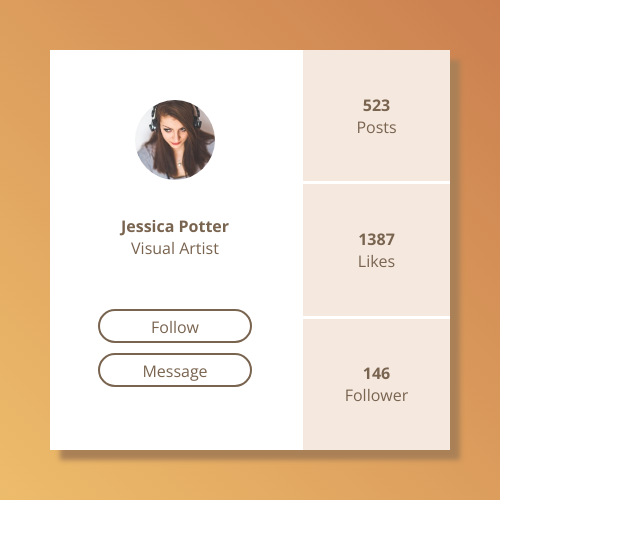
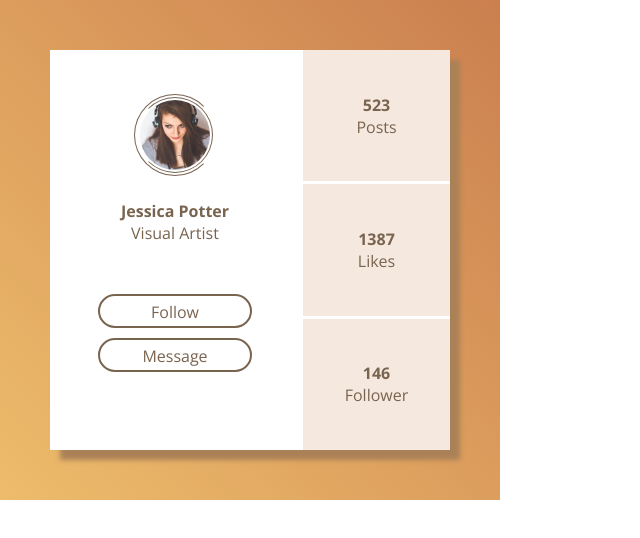
Before and after one commit to sandracastesp/practica-transicion-animacion-css, a plain HTML site: page index.html in a window 1280 px wide. Shown: the whole page, without its empty margins (0-640 px from the left). Drawn offline with nearby package versions, Linux system fonts and the light colour scheme.

Commit message:
ft concluyó animaciones/transiciones en imagen de perfil de la plantilla que elegí replicar

```diff
--- a/animacion.css
+++ b/animacion.css
@@ -48,6 +48,57 @@ img {
     margin-top: 30px;
 }
 
+.animacion-img {
+    position: relative;
+    width: 70px;
+    height: 70px;
+}
+
+img{
+  width:70px;
+  height:70px;
+  display: block;
+  border-radius: 50%;
+}
+
+.circulo-1 {
+        position: absolute;
+        box-sizing: border-box;
+        width: 76px;
+        height: 76px;
+        top: -3px;
+        left: -3px;
+        border-width: 1px;
+        border-style: solid;
+        border-color: #786450 #786450 #786450 transparent;
+        border-radius: 50%;
+        transition: all 1.5s ease-in-out;
+    }
+
+.circulo-2{
+        position: absolute;
+        box-sizing: border-box;
+        width: 82px;
+        height: 82px;
+        top: -6px;
+        left: -6px;
+        border-width: 1px;
+        border-style: solid;
+        border-color: #786450 transparent  #786450 #786450;
+        border-radius: 50%;
+        transition: all 1.5s ease-in-out;
+    }
+
+.animacion-img:hover{
+    cursor: pointer;
+    .circulo-1{
+     transform: rotate(360deg);
+    }
+    .circulo-2{
+        transform: rotate(-360deg);
+    }
+}
+
 .dinamico {
     display: flex;
     flex-direction: column;
@@ -72,6 +123,7 @@ img {
 
 .dinamico a:hover{
     color: white;
+    cursor: default;
     background-color: #796450;
     transition: all .3s ease-out;
 }
@@ -116,6 +168,7 @@ img {
 .derecha-centro:hover,
 .derecha-abajo:hover{
     color: #796450;
+    cursor: pointer;
     background-color: #E2D0C4;
     transition: all .3s ease-out;
 }
```
